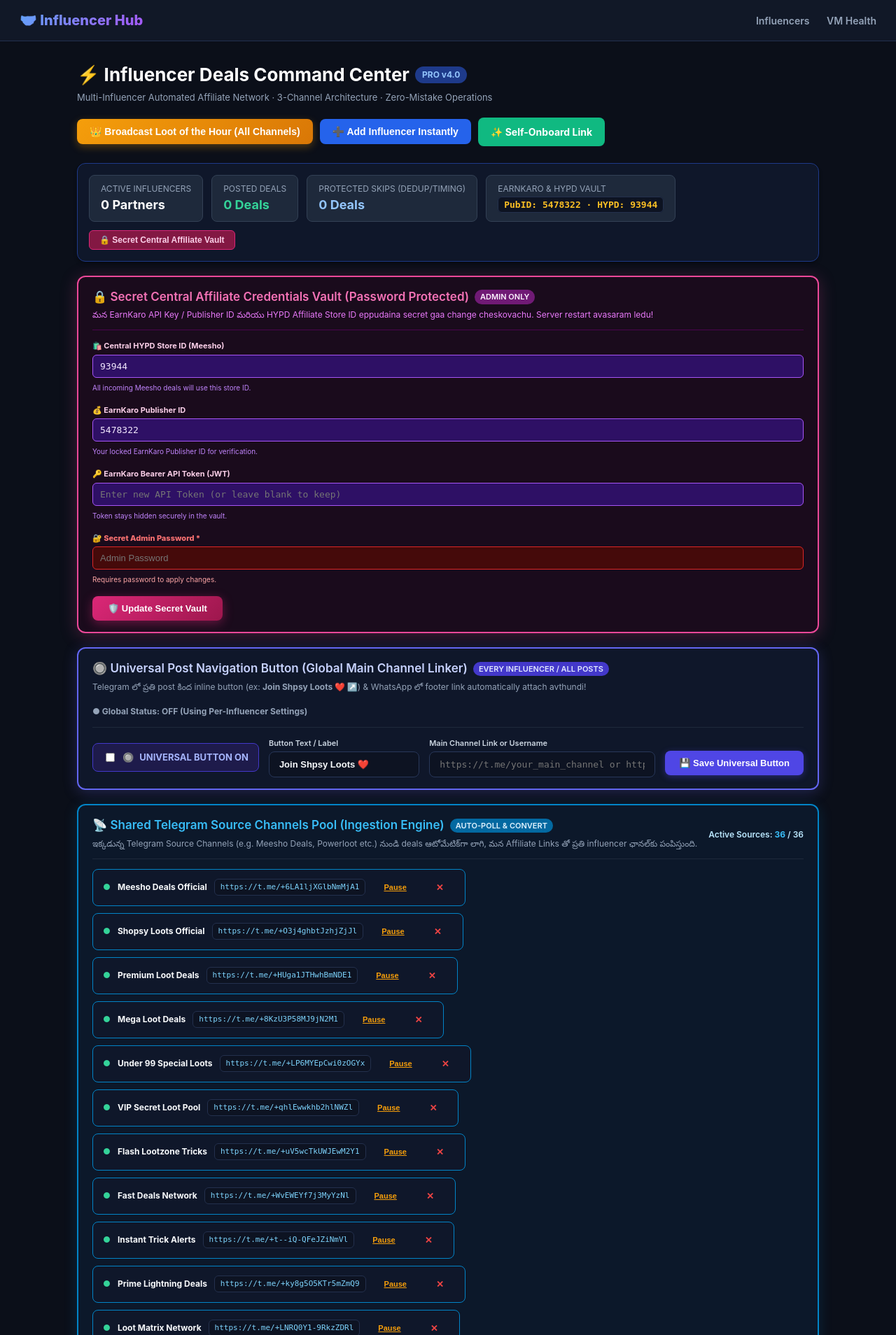
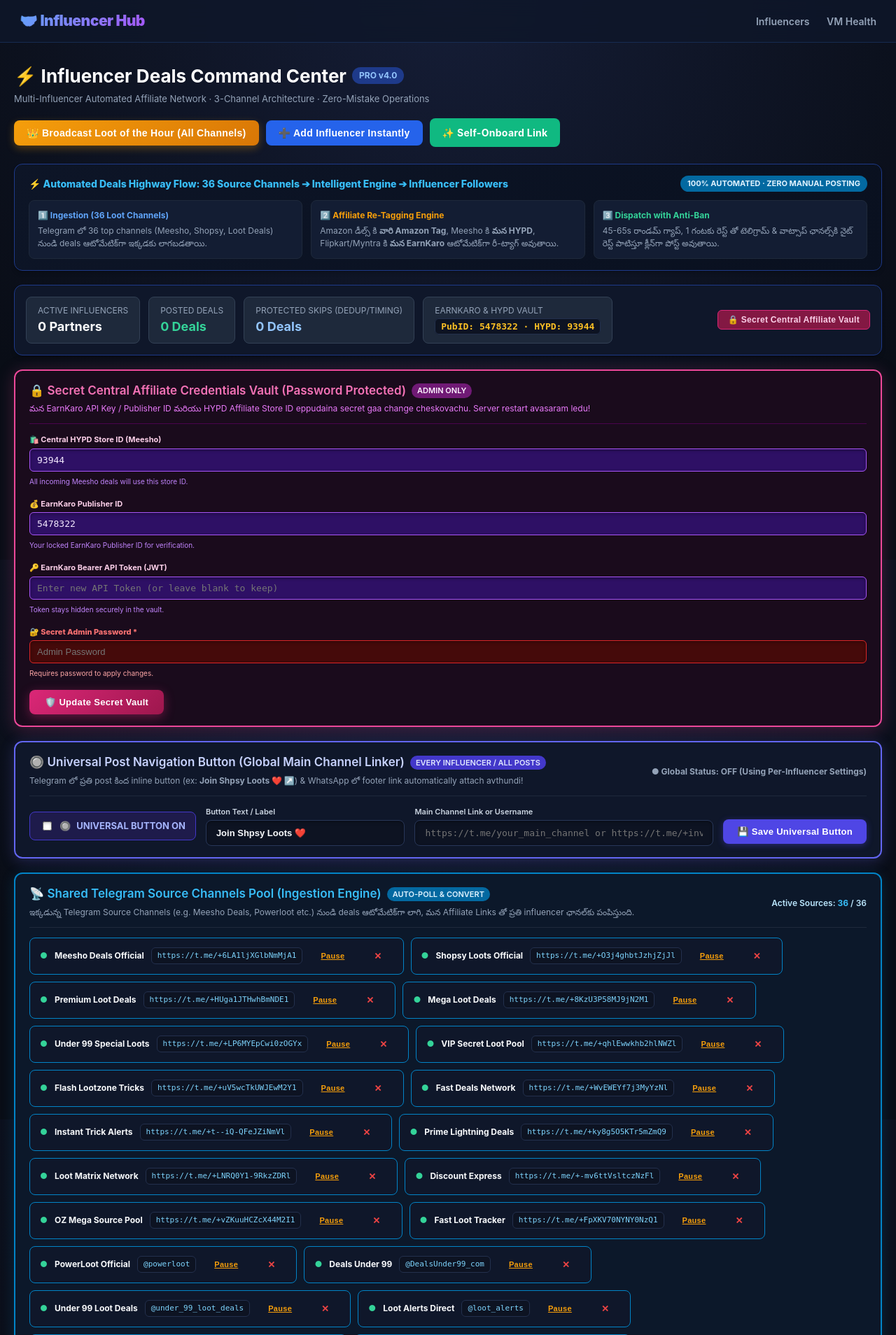
Before and after one commit to charanpendota98-prog/Influencers-deals, a Flask app: page / in a window 1280 px wide. Shown: the top 1908 px of the page at 70% size. Run offline with Flask 3, Linux system fonts and the light colour scheme; data comes from the database, SQL or seed files in the repository; data that the repository does not hold is empty.

Commit message:
Enhance UI with modern glassmorphism styling, crisp inputs, and workflow architecture banner
Co-authored-by: arena-agent <297053741+arena-agent@users.noreply.github.com>

```diff
--- a/dashboard/static/style.css
+++ b/dashboard/static/style.css
@@ -133,3 +133,100 @@
 
 .qrbox { margin-top: 14px; min-height: 80px; }
 .qrbox img { width: 240px; height: 240px; background: #fff; border-radius: 10px; padding: 10px; }
+
+/* MODERN ENTERPRISE UI STYLING UPGRADE */
+:root {
+  --bg: #090d16;
+  --bg-gradient: radial-gradient(circle at 50% 0%, #151d36 0%, #090d16 80%);
+  --card: #111827;
+  --card-border: #1f293d;
+  --fg: #f8fafc;
+  --muted: #94a3b8;
+  --accent: #2563eb;
+  --accent-hover: #1d4ed8;
+  --ok: #10b981;
+  --bad: #ef4444;
+  --warn: #f59e0b;
+}
+
+body {
+  background: var(--bg);
+  background-image: var(--bg-gradient);
+  background-attachment: fixed;
+  color: var(--fg);
+  font-family: -apple-system, BlinkMacSystemFont, "Inter", "Segoe UI", Roboto, sans-serif;
+  -webkit-font-smoothing: antialiased;
+}
+
+header {
+  backdrop-filter: blur(12px);
+  background: rgba(15, 23, 42, 0.85);
+  position: sticky;
+  top: 0;
+  z-index: 999;
+  border-bottom: 1px solid rgba(59, 130, 246, 0.2);
+}
+
+.brand {
+  font-size: 21px;
+  font-weight: 900;
+  letter-spacing: -0.5px;
+}
+
+main {
+  max-width: 1280px;
+}
+
+.card {
+  transition: transform 0.15s ease, box-shadow 0.15s ease, border-color 0.2s ease;
+  backdrop-filter: blur(8px);
+}
+.card:hover {
+  border-color: rgba(59, 130, 246, 0.4);
+}
+
+table tr {
+  transition: background 0.15s ease;
+}
+table tbody tr:hover {
+  background: rgba(30, 41, 59, 0.6);
+}
+
+input, select, textarea {
+  transition: all 0.2s cubic-bezier(0.4, 0, 0.2, 1);
+  box-shadow: inset 0 2px 4px rgba(0,0,0,0.3);
+}
+input:focus, select:focus, textarea:focus {
+  outline: none;
+  border-color: #38bdf8 !important;
+  box-shadow: 0 0 0 3px rgba(56, 189, 248, 0.25), inset 0 2px 4px rgba(0,0,0,0.3);
+}
+
+button, .btn {
+  font-weight: 700;
+  letter-spacing: 0.3px;
+  transition: all 0.15s ease;
+}
+button:hover, .btn:hover {
+  transform: translateY(-1px);
+  filter: brightness(1.1);
+}
+button:active, .btn:active {
+  transform: translateY(0);
+}
+
+/* Custom Scrollbars */
+::-webkit-scrollbar {
+  width: 8px;
+  height: 8px;
+}
+::-webkit-scrollbar-track {
+  background: #0b1120;
+}
+::-webkit-scrollbar-thumb {
+  background: #25334d;
+  border-radius: 4px;
+}
+::-webkit-scrollbar-thumb:hover {
+  background: #3b82f6;
+}
--- a/dashboard/templates/index.html
+++ b/dashboard/templates/index.html
@@ -17,6 +17,32 @@
     <a class="btn" style="background:#10b981; color:white; padding:10px 18px; border-radius:8px; font-weight:700; text-decoration:none;" href="{{ url_for('onboard') }}">✨ Self-Onboard Link</a>
   </div>
 </div>
+
+<!-- 🌟 ARCHITECTURE & FLOW EXPLAINER BAR (ZERO CONFUSION GUARANTEE) -->
+<section class="card" style="border: 1px solid #1e3a8a; background: linear-gradient(135deg, #0d1527 0%, #09101f 100%); padding: 16px 20px; border-radius: 12px; margin-bottom: 20px;">
+  <div style="display:flex; justify-content:space-between; align-items:center; flex-wrap:wrap; gap:10px; margin-bottom:12px;">
+    <span style="font-size:14px; font-weight:800; color:#38bdf8; display:flex; align-items:center; gap:8px;">
+      ⚡ Automated Deals Highway Flow: 36 Source Channels ➔ Intelligent Engine ➔ Influencer Followers
+    </span>
+    <span style="font-size:11px; background:#0369a1; color:#e0f2fe; padding:3px 10px; border-radius:12px; font-weight:700;">
+      100% AUTOMATED · ZERO MANUAL POSTING
+    </span>
+  </div>
+  <div style="display:grid; grid-template-columns: repeat(auto-fit, minmax(240px, 1fr)); gap:12px; font-size:12px;">
+    <div style="background:#131d33; border:1px solid #1e293b; padding:12px; border-radius:8px;">
+      <b style="color:#60a5fa; display:block; margin-bottom:4px;">1️⃣ Ingestion (36 Loot Channels)</b>
+      <span style="color:#94a3b8; line-height:1.4;">Telegram లో 36 top channels (Meesho, Shopsy, Loot Deals) నుండి deals ఆటోమేటిక్‌గా ఇక్కడకు లాగబడతాయి.</span>
+    </div>
+    <div style="background:#131d33; border:1px solid #1e293b; padding:12px; border-radius:8px;">
+      <b style="color:#f59e0b; display:block; margin-bottom:4px;">2️⃣ Affiliate Re-Tagging Engine</b>
+      <span style="color:#94a3b8; line-height:1.4;">Amazon డీల్స్ కి <b>వారి Amazon Tag</b>, Meesho కి <b>మన HYPD</b>, Flipkart/Myntra కి <b>మన EarnKaro</b> ఆటోమేటిక్‌గా రీ-ట్యాగ్ అవుతాయి.</span>
+    </div>
+    <div style="background:#131d33; border:1px solid #1e293b; padding:12px; border-radius:8px;">
+      <b style="color:#34d399; display:block; margin-bottom:4px;">3️⃣ Dispatch with Anti-Ban</b>
+      <span style="color:#94a3b8; line-height:1.4;">45-65s రాండమ్ గ్యాప్, 1 గంటకు రెస్ట్ తో టెలిగ్రామ్ & వాట్సాప్ ఛానల్స్‌కి నైట్ రెస్ట్ పాటిస్తూ క్లీన్‌గా పోస్ట్ అవుతాయి.</span>
+    </div>
+  </div>
+</section>
 
 <!-- TOP METRICS BAR -->
 <section class="card" style="padding:16px; background:#0f172a; border-color:#1e3a8a;">
```
